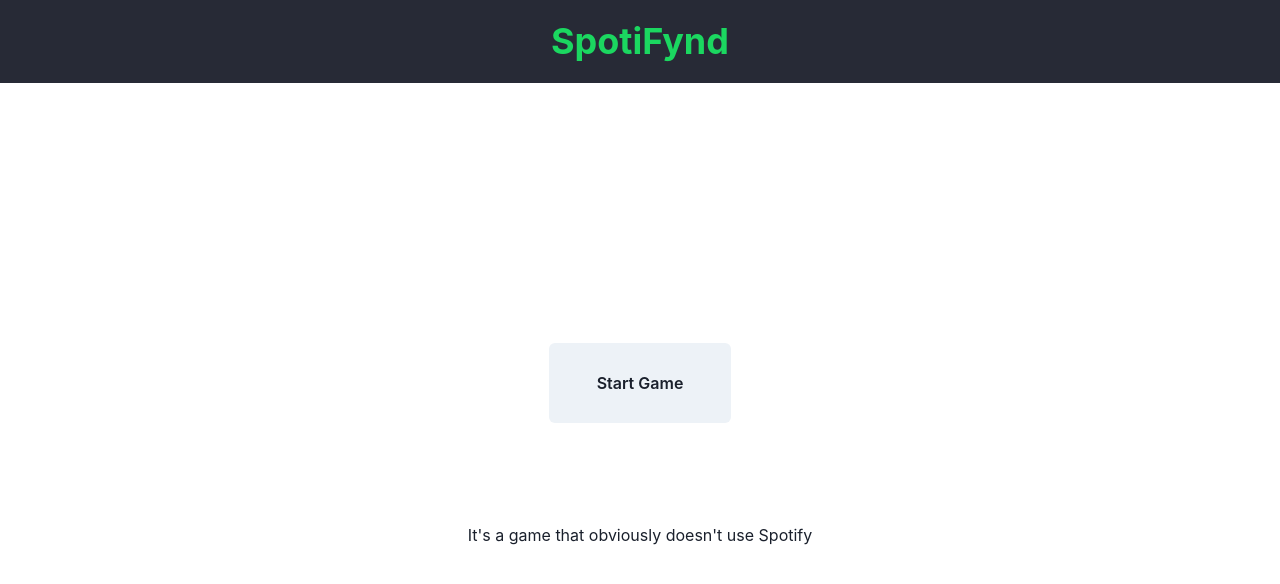
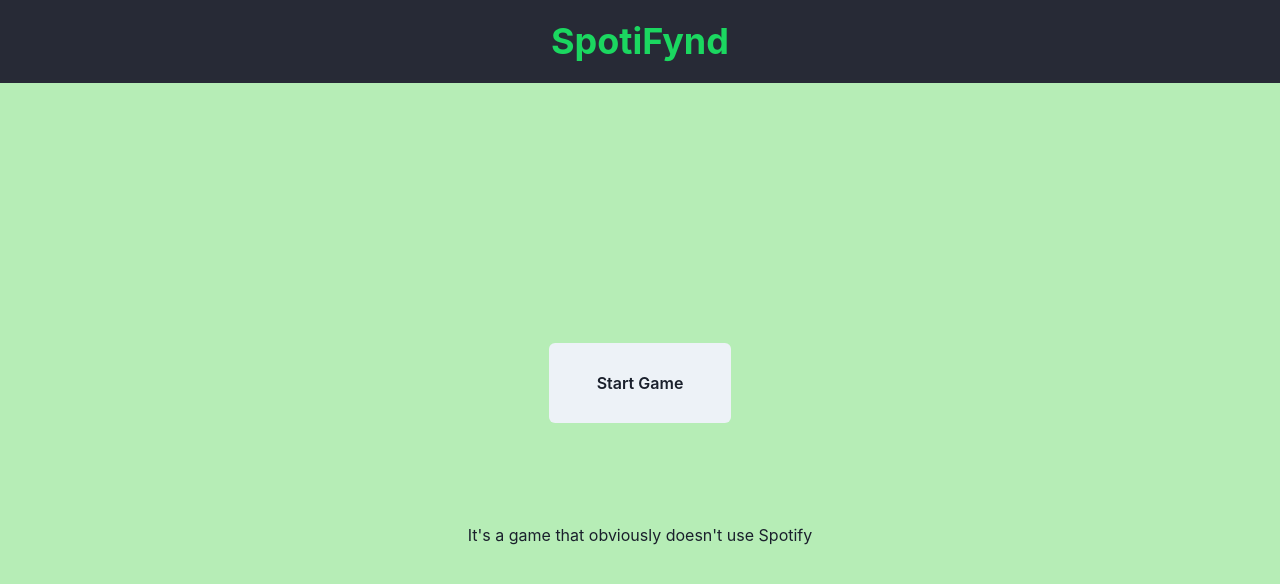
Before and after one commit to Dragonite-NY33/SpotiFynd, a React (Vite) app: page / in a window 1280 px wide. Shown: the top 584 px of the page. Built offline with nearby package versions, Linux system fonts and the light colour scheme.

Commit message:
Building 3 pages

```diff
--- a/src/App.css
+++ b/src/App.css
@@ -1,6 +1,11 @@
 html,
 body {
   margin: 0;
+}
+
+.landing {
+  background-color: rgb(182, 237, 182);
+  height: 100vh;
 }
 
 /* .App {
--- a/src/pages/Gameresults.jsx
+++ b/src/pages/Gameresults.jsx
@@ -5,6 +5,9 @@
     <Box bg='#222326' h={'100vh'}>
       <Flex direction={'column'} alignItems='center'>
         <Heading color='#2EB953'>SpotiFynd</Heading>
+        <Heading color='#2EB953' mt={50}>
+          LeaderBoard
+        </Heading>
       </Flex>
 
       <Flex direction={'column'} alignItems='center' mt='100'></Flex>
--- a/src/pages/Landing.jsx
+++ b/src/pages/Landing.jsx
@@ -13,7 +13,7 @@
 
 function Landing() {
   return (
-    <div>
+    <div class='landing'>
       <Box color='rgb(27,215,96)' bg='rgb(39,42,54)' py='5'>
         <Center>
           <Flex direction={'column'}>
@@ -23,7 +23,13 @@
       </Box>
       <Center>
         <RouterLink to='Playgame'>
-          <Button px='12' py='10' mt='260' borderColor='red'>
+          <Button
+            px='12'
+            py='10'
+            mt='260'
+            // bg='rgb(39,42,54)'
+            // color='rgb(27,215,96)'
+          >
             Start Game
           </Button>
         </RouterLink>
```
